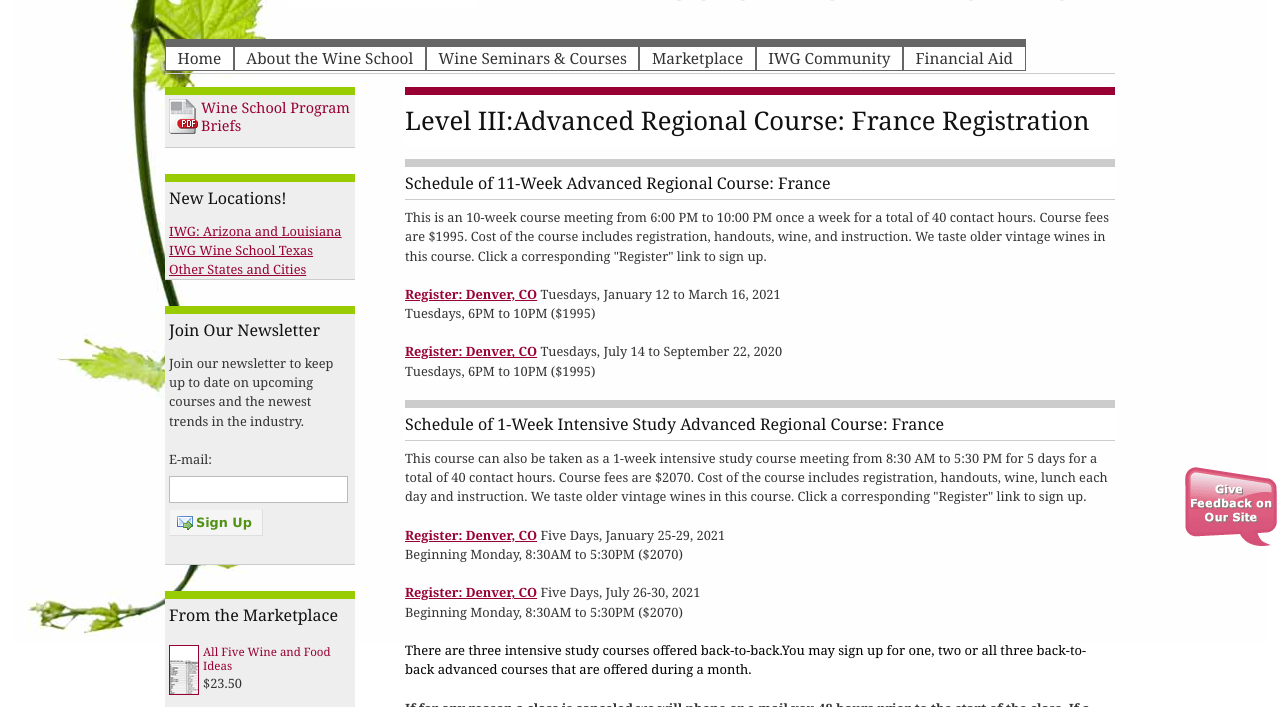
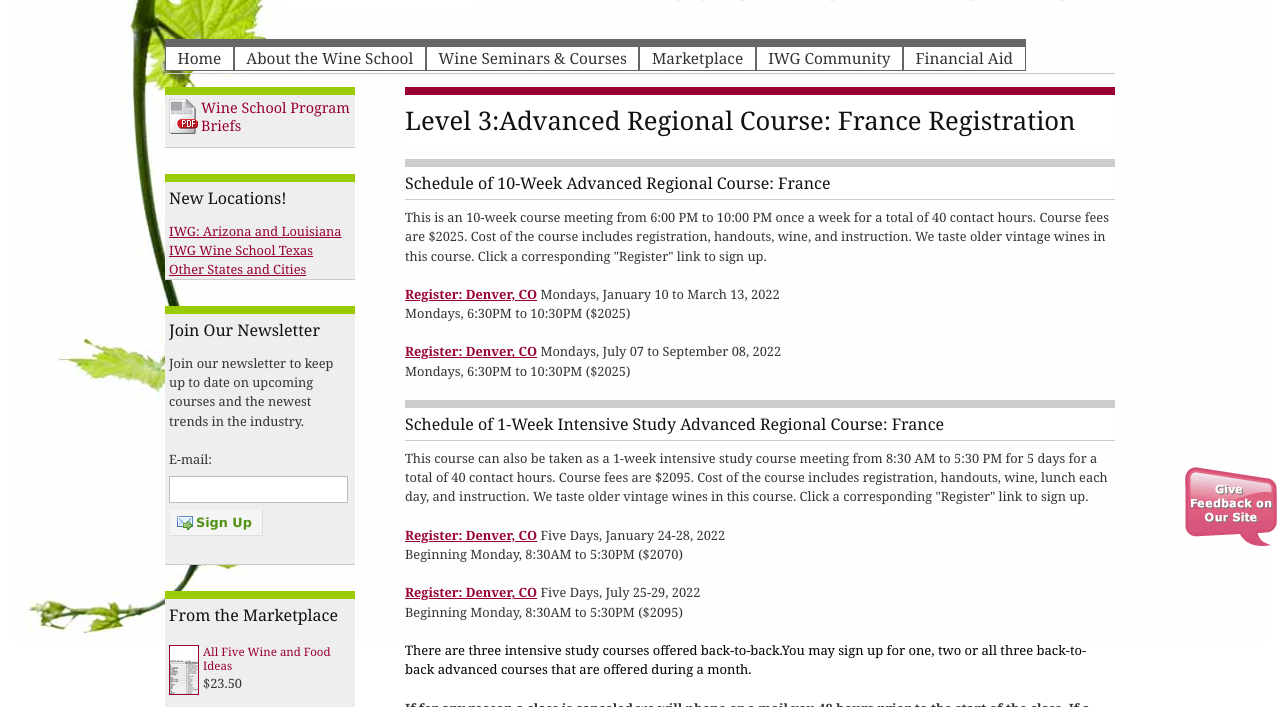
Before and after one commit to CKDev/internationalwineguild.com, a Jekyll site: the page built from advanced-regional-course-france-registration.html, in a window 1280 px wide. Shown: the part 338-1045 px from the top of the page. Built offline with Jekyll 4.4.1, drawn with Linux system fonts in a browser that asks for light colours; a script that is not in the unit is left out; comment, search, counter and statistics services are not loaded.

Commit message:
Update advanced-regional-course-france-registration.html

```diff
--- a/advanced-regional-course-france-registration.html
+++ b/advanced-regional-course-france-registration.html
@@ -3,38 +3,38 @@ layout: default
 permalink: "/advanced-regional-course-france-registration"
 ---
 
-<h1>Level III:Advanced Regional Course: France Registration</h1>
-<h2>Schedule of 11-Week Advanced Regional Course: France</h2>
+<h1>Level 3:Advanced Regional Course: France Registration</h1>
+<h2>Schedule of 10-Week Advanced Regional Course: France</h2>
 <p>This is an 10-week course meeting from 6:00 PM to 10:00 PM once a week for a total of 40 contact hours. Course fees
-  are $1995. Cost of the course includes registration, handouts, wine, and instruction. We taste older vintage wines
+  are $2025. Cost of the course includes registration, handouts, wine, and instruction. We taste older vintage wines
   in this course. Click a corresponding "Register" link to sign up.</p>
 
 <p><a class="ga-track"
-    href="http://ww4.aitsafe.com/cf/add.cfm?userid=6714687&amp;product=Advanced+Regional+France+-+January+12+--+March+16,2021&amp;price=1995&amp;return=www.internationalwineguild.com/advanced-regional-course-france-registration"><strong>Register:
-      Denver, CO</strong></a> Tuesdays, January 12 to March 16, 2021<br>
-  Tuesdays, 6PM to 10PM ($1995)</p>
+    href="http://ww4.aitsafe.com/cf/add.cfm?userid=6714687&amp;product=Advanced+Regional+France+-+January+10+--+March+13,2022&amp;price=2025&amp;return=www.internationalwineguild.com/advanced-regional-course-france-registration"><strong>Register:
+      Denver, CO</strong></a> Mondays, January 10 to March 13, 2022<br>
+ Mondays, 6:30PM to 10:30PM ($2025)</p>
 
 <p><a class="ga-track"
-    href="http://ww4.aitsafe.com/cf/add.cfm?userid=6714687&amp;product=Advanced+Regional+France+-+July+14+--+September+22,2020&amp;price=1995&amp;return=www.internationalwineguild.com/advanced-regional-course-france-registration"><strong>Register:
-      Denver, CO</strong></a> Tuesdays, July 14 to September 22, 2020<br>
-  Tuesdays, 6PM to 10PM ($1995)</p>
+    href="http://ww4.aitsafe.com/cf/add.cfm?userid=6714687&amp;product=Advanced+Regional+France+-+July+07+--+September+08,2022&amp;price=2025&amp;return=www.internationalwineguild.com/advanced-regional-course-france-registration"><strong>Register:
+      Denver, CO</strong></a> Mondays, July 07 to September 08, 2022<br>
+   Mondays, 6:30PM to 10:30PM ($2025)</p>
 
 <h2>Schedule of 1-Week Intensive Study Advanced Regional Course: France</h2>
 <p>This course can also be taken as a 1-week intensive study course meeting from 8:30 AM to 5:30 PM for 5 days for a
-  total of 40 contact hours. Course fees are $2070. Cost of the course includes registration, handouts, wine, lunch
-  each day and instruction. We taste older vintage wines in this course. Click a corresponding "Register" link to sign
+  total of 40 contact hours. Course fees are $2095. Cost of the course includes registration, handouts, wine, lunch
+  each day, and instruction. We taste older vintage wines in this course. Click a corresponding "Register" link to sign
   up.
 </p>
 
 <p><a class="ga-track"
-    href="http://ww4.aitsafe.com/cf/add.cfm?userid=6714687&amp;product=Intensive+Study+Advanced+Regional+France+-+January+25+--+January+29,2021&amp;price=2070&amp;return=www.internationalwineguild.com/advanced-regional-course-france-registration"><strong>Register:
-      Denver, CO</strong></a> Five Days, January 25-29, 2021<br>
+    href="http://ww4.aitsafe.com/cf/add.cfm?userid=6714687&amp;product=Intensive+Study+Advanced+Regional+France+-+January+24+--+January+28,2022&amp;price=2095&amp;return=www.internationalwineguild.com/advanced-regional-course-france-registration"><strong>Register:
+      Denver, CO</strong></a> Five Days, January 24-28, 2022<br>
   Beginning Monday, 8:30AM to 5:30PM ($2070)</p>
 
 <p><a class="ga-track"
-    href="http://ww4.aitsafe.com/cf/add.cfm?userid=6714687&amp;product=Intensive+Study+Advanced+Regional+France+-+July+26+--+July+30,2021&amp;price=2070&amp;return=www.internationalwineguild.com/advanced-regional-course-france-registration"><strong>Register:
-      Denver, CO</strong></a> Five Days, July 26-30, 2021<br>
-  Beginning Monday, 8:30AM to 5:30PM ($2070)</p>
+    href="http://ww4.aitsafe.com/cf/add.cfm?userid=6714687&amp;product=Intensive+Study+Advanced+Regional+France+-+July+25+--+July+29,2022&amp;price=2095&amp;return=www.internationalwineguild.com/advanced-regional-course-france-registration"><strong>Register:
+      Denver, CO</strong></a> Five Days, July 25-29, 2022<br>
+  Beginning Monday, 8:30AM to 5:30PM ($2095)</p>
 
 <p>
   <font color="#000000" size="2">There are three intensive study courses offered back-to-back.You may sign up for one,
```
